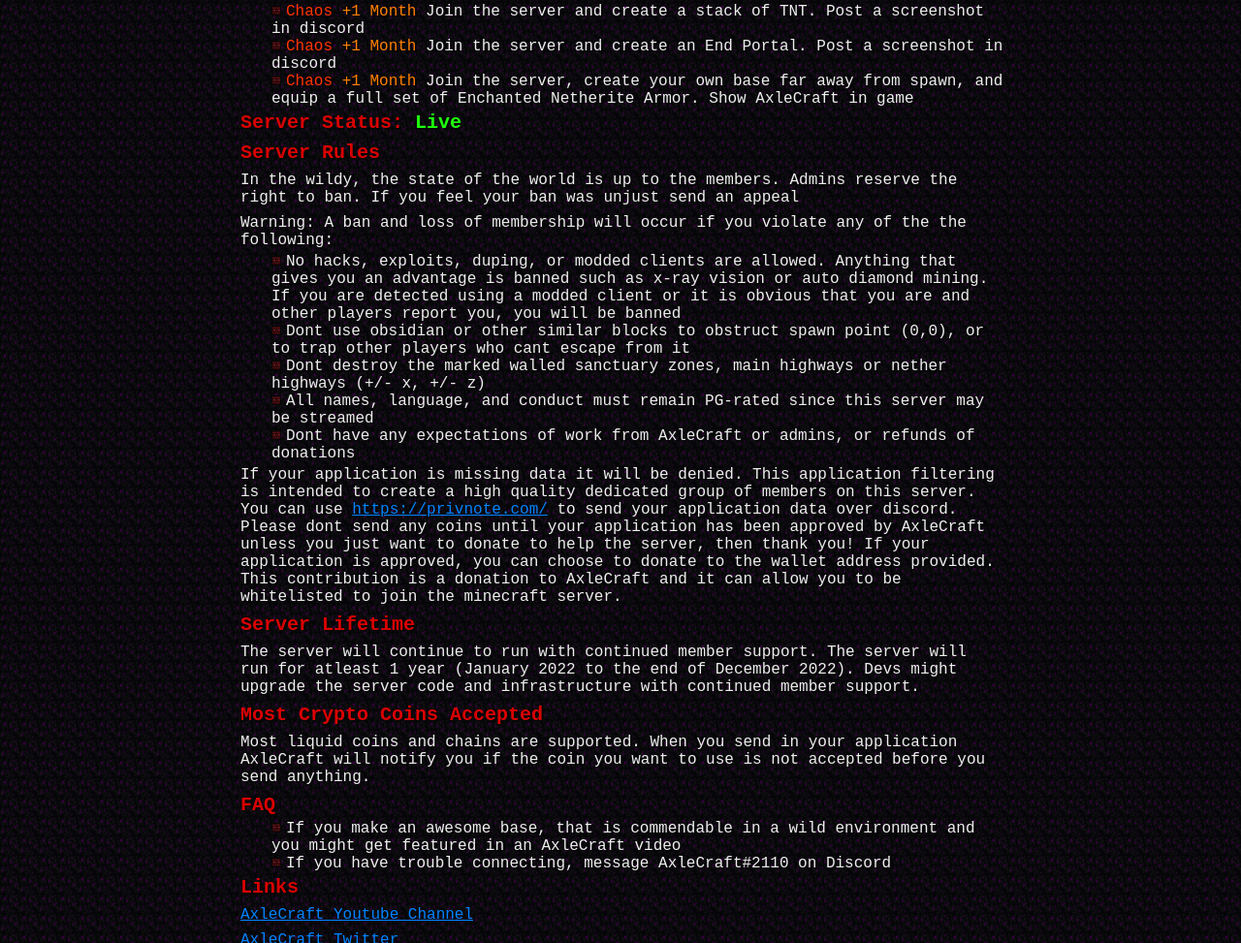
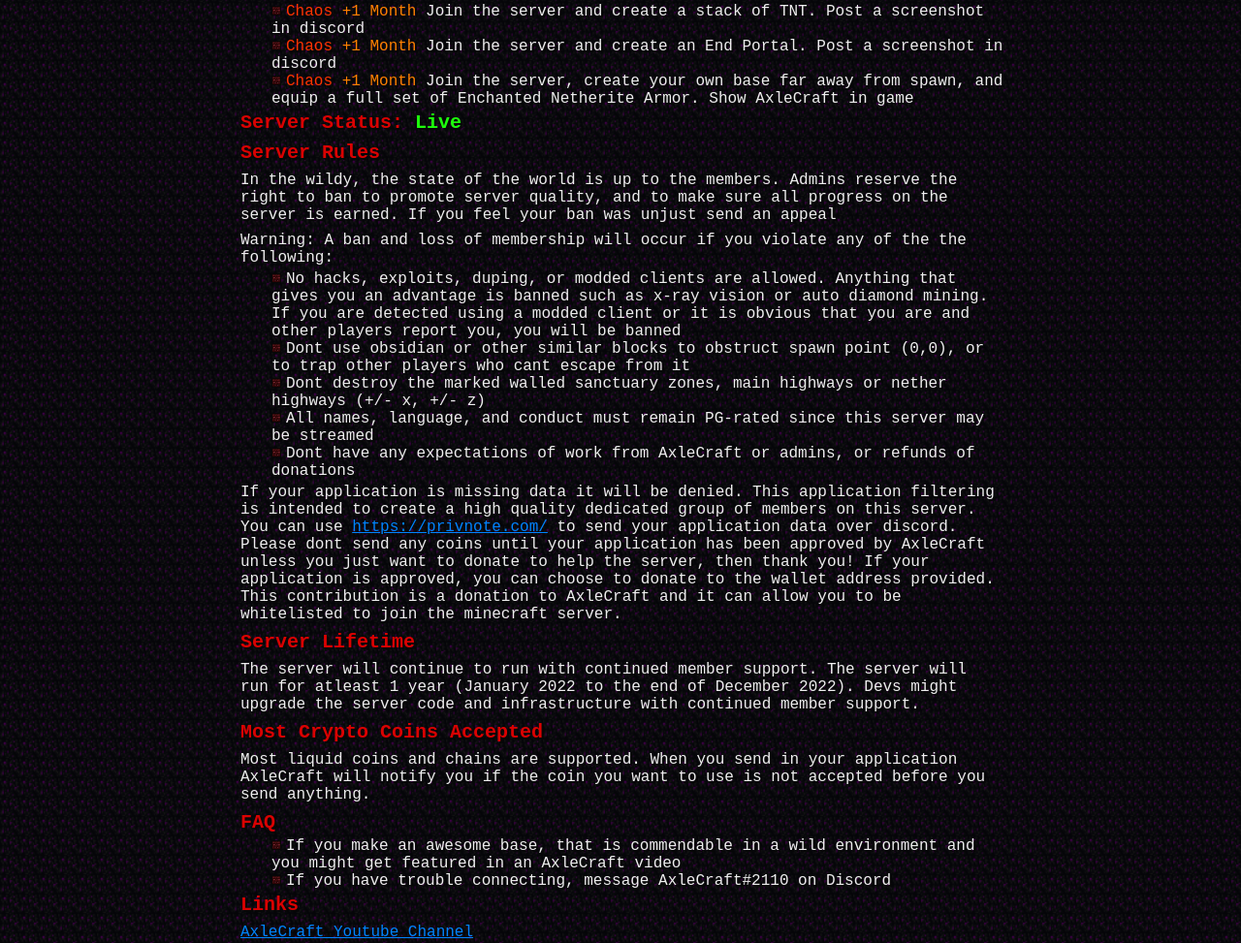
Before and after one commit to AxleCraft/WildyMinecraftServer, a plain HTML site: page index.html in a window 1280 px wide. Shown: the part 918-1891 px from the top of the page at 97% size. Drawn offline with Linux system fonts and the light colour scheme.

Commit message:
Update index.html

```diff
--- a/index.html
+++ b/index.html
@@ -213,7 +213,7 @@
 
        <h2>Server Status: <span class="live">Live</span></h2>
         <h2>Server Rules</h2>
-        <p>In the wildy, the state of the world is up to the members. Admins reserve the right to ban. If you feel your ban was unjust send an appeal</p>
+        <p>In the wildy, the state of the world is up to the members. Admins reserve the right to ban to promote server quality, and to make sure all progress on the server is earned. If you feel your ban was unjust send an appeal</p>
         <p>Warning: A ban and loss of membership will occur if you violate any of the the following:</p>
         <ul>
             <li><span class="list_point"></span>No hacks, exploits, duping, or modded clients are allowed. Anything that gives you an advantage is banned such as x-ray vision or auto diamond mining. If you are detected using a modded client or it is obvious that you are and other players report you, you will be banned</li>
```
